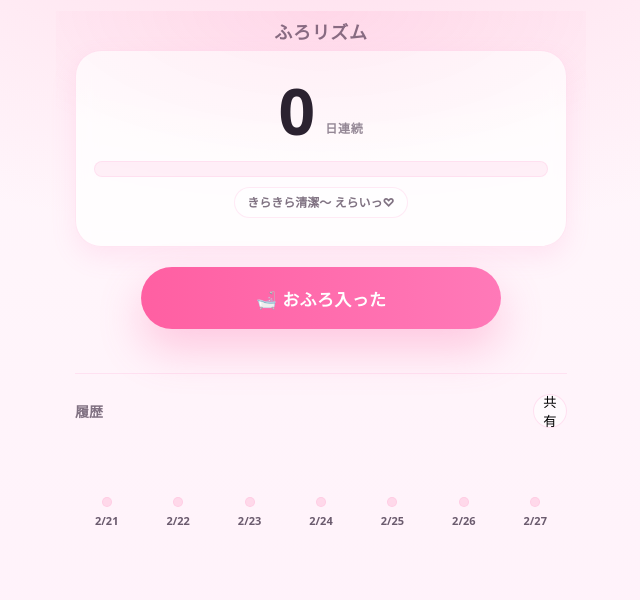
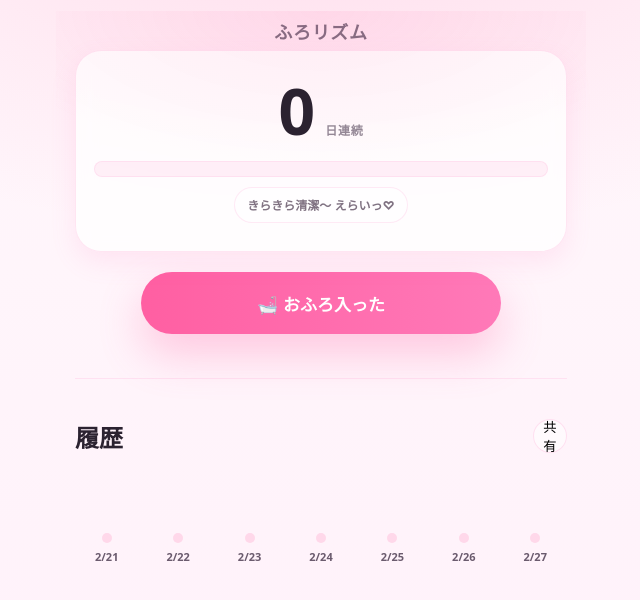
Before and after one commit to skurosawa/chinkasu-pwa, a React (Vite) app: page / in a window 1280 px wide. Shown: the top 600 px of the page, without its empty margins (319-959 px from the left). Built offline with nearby package versions, Linux system fonts and the light colour scheme.

Commit message:
refactor: remove unused diffDaysByDayKey after domain separation

```diff
--- a/src/App.css
+++ b/src/App.css
@@ -1,96 +1,122 @@
+/* =========================================================
+   🎀 ふろリズム — App.css（整理版）
+   役割ごとにセクション分け＋設計意図コメント付き
+   ========================================================= */
+
+
+/* =========================================================
+   🎨 Design Tokens（色・半径・影などの共通定義）
+   ========================================================= */
+
 :root {
+  /* 背景グラデーション */
   --bg0: #fff7fb;
   --bg1: #fff1fa;
 
+  /* カード表面 */
   --card: rgba(255, 255, 255, 0.78);
 
+  /* 薄い境界線 */
   --line: rgba(255, 105, 180, 0.16);
 
+  /* 文字色 */
   --text: #2b2230;
   --sub: #6b5b6e;
 
+  /* ブランドピンク */
   --pink: #ff5fa2;
   --pink2: #ffa6d4;
   --pink3: #ffd1e8;
 
+  /* 影（浮遊感） */
   --shadow: 0 10px 26px rgba(255, 105, 180, 0.12);
 
+  /* 角丸 */
   --r-xl: 26px;
 }
+
+
+/* =========================================================
+   🧱 Reset / Base
+   iOS Safari / PWA 安定化を優先
+   ========================================================= */
 
 * {
   box-sizing: border-box;
 }
 
-/* ✅ iOS Safari / PWAでの土台を安定化 */
 html,
 body {
   height: 100%;
 }
 
-/* ✅ iOSの表示領域変動に強い（PWA / Safari） */
+/* iOSのアドレスバー変動に強い高さ指定 */
 body {
   min-height: 100svh;
-
   margin: 0;
   color: var(--text);
-  background: radial-gradient(
-      1200px 600px at 50% -120px,
-      rgba(255, 95, 162, 0.18),
-      transparent 60%
-    ),
+
+  background:
+    radial-gradient(1200px 600px at 50% -120px, rgba(255,95,162,0.18), transparent 60%),
     linear-gradient(180deg, var(--bg0), var(--bg1));
+
+  font-family:
+    system-ui,
+    -apple-system,
+    "Hiragino Sans",
+    "Noto Sans JP",
+    "Helvetica Neue",
+    Arial,
+    sans-serif;
+
   -webkit-text-size-adjust: 100%;
-  font-family: system-ui, -apple-system, "Hiragino Sans", "Noto Sans JP",
-    "Helvetica Neue", Arial, sans-serif;
-
   -webkit-tap-highlight-color: transparent;
 
-  /* ✅ 文字の見え方を安定化（iOSで太字が潰れにくく） */
+  /* フォントレンダリング安定 */
   -webkit-font-smoothing: antialiased;
   -moz-osx-font-smoothing: grayscale;
   text-rendering: optimizeLegibility;
 }
 
-/* ---------- App Shell ---------- */
+
+/* =========================================================
+   📦 App Shell
+   ========================================================= */
 
 .app {
   max-width: 520px;
   margin: 0 auto;
-  padding: calc(18px + env(safe-area-inset-top)) 14px
+  padding:
+    calc(18px + env(safe-area-inset-top))
+    14px
     calc(28px + env(safe-area-inset-bottom));
-  color: var(--text);
   position: relative;
 }
 
-/* ✅ 危険域の空気（うっすら曇る） */
+/* 危険域で空気を暗くする演出 */
 .app::before {
   content: "";
   position: absolute;
   inset: -8px;
+  border-radius: 24px;
   pointer-events: none;
-  border-radius: 24px;
 
   opacity: 0;
   transition: opacity 0.25s ease;
 
-  background: radial-gradient(
-      900px 420px at 50% -120px,
-      rgba(20, 10, 28, 0.18),
-      transparent 62%
-    ),
-    radial-gradient(
-      700px 520px at 50% 110%,
-      rgba(10, 6, 18, 0.12),
-      transparent 60%
-    );
+  background:
+    radial-gradient(900px 420px at 50% -120px, rgba(20,10,28,0.18), transparent 62%),
+    radial-gradient(700px 520px at 50% 110%, rgba(10,6,18,0.12), transparent 60%);
 }
 
 .app.dangerMode::before {
   opacity: 1;
 }
 
-/* ---------- Layout ---------- */
+
+/* =========================================================
+   🧭 Layout
+   ========================================================= */
 
 .stage {
   display: flex;
@@ -98,7 +124,10 @@ body {
   gap: 20px;
 }
 
-/* ---------- Top ---------- */
+
+/* =========================================================
+   🏷 Header
+   ========================================================= */
 
 .top {
   padding-top: env(safe-area-inset-top);
@@ -118,7 +147,6 @@ body {
   font-weight: 900;
   letter-spacing: 0.04em;
   color: rgba(107, 91, 110, 0.88);
-  text-align: center;
 }
 
 .godBadge {
@@ -127,53 +155,56 @@ body {
   gap: 8px;
   padding: 6px 10px;
   border-radius: 999px;
+
   border: 1px solid rgba(255, 105, 180, 0.18);
   background: rgba(255, 255, 255, 0.58);
+
+  font-size: 12px;
   font-weight: 900;
-  font-size: 12px;
   color: var(--pink);
 }
 
-/* ---------- Hero (主役) ---------- */
+
+/* =========================================================
+   🌟 Hero Card（主役UI）
+   ========================================================= */
 
 .hero {
   position: relative;
   padding: 28px 18px;
   border-radius: var(--r-xl);
-  background: var(--card);
+
   border: 1px solid var(--line);
   box-shadow: var(--shadow);
+  text-align: center;
 
-  /* ✅ 透明感の強化（対応環境のみ） */
+  /* 透明カード */
   backdrop-filter: blur(10px);
   -webkit-backdrop-filter: blur(10px);
 
-  /* ✅ backdrop-filter 非対応のときも“白カード感”が保てる */
-  background-color: rgba(255, 255, 255, 0.84);
-
-  text-align: center;
+  /* 非対応ブラウザ用フォールバック */
+  background-color: rgba(255,255,255,0.84);
 }
 
-/* ✅ backdrop-filterが効く環境では元の透け感に戻す（安定＆綺麗） */
 @supports ((-webkit-backdrop-filter: blur(1px)) or (backdrop-filter: blur(1px))) {
   .hero {
     background-color: var(--card);
   }
 }
 
-/* ✨ ほんのり空気感 */
+/* 空気の光 */
 .hero::after {
   content: "";
   position: absolute;
   inset: -40px -20px;
-  background: radial-gradient(
-    500px 220px at 50% 0%,
-    rgba(255, 95, 162, 0.10),
-    transparent 70%
-  );
+  background: radial-gradient(500px 220px at 50% 0%, rgba(255,95,162,0.10), transparent 70%);
   z-index: -1;
-  pointer-events: none;
 }
+
+
+/* =========================================================
+   🔢 Streak Number
+   ========================================================= */
 
 .heroNumber {
   display: flex;
@@ -193,8 +224,12 @@ body {
   font-weight: 900;
   letter-spacing: 0.06em;
   color: rgba(107, 91, 110, 0.72);
-  transform: translateY(-2px);
 }
+
+
+/* =========================================================
+   📊 Danger Gauge
+   ========================================================= */
 
 .gaugeWrap {
   margin-top: 18px;
@@ -203,91 +238,58 @@ body {
   justify-items: center;
 }
 
-/* ---------- Gauge ---------- */
-
 .gauge {
   width: 100%;
   height: 16px;
   border-radius: 999px;
-  background: rgba(255, 105, 180, 0.09);
-  border: 1px solid rgba(255, 105, 180, 0.11);
   overflow: hidden;
+
+  background: rgba(255,105,180,0.09);
+  border: 1px solid rgba(255,105,180,0.11);
 }
 
 .gaugeFill {
   height: 100%;
   border-radius: 999px;
-  transition: width 0.25s ease, filter 0.2s ease, box-shadow 0.2s ease;
+  transition: width 0.25s ease;
 }
 
-/* ✅ 0%でもレールは見せる（塗りは0） */
 .gauge.isZero {
-  background: rgba(255, 105, 180, 0.06);
-  border-color: rgba(255, 105, 180, 0.08);
+  background: rgba(255,105,180,0.06);
 }
 
-/* ===== 6段階：かわいい → 黒っぽい ===== */
 
-/* 0〜11h */
-.gauge.low .gaugeFill {
-  background: linear-gradient(90deg, #ffb2da, #ffe1f1);
-}
+/* 危険度カラー段階 */
+.gauge.low .gaugeFill     { background: linear-gradient(90deg,#ffb2da,#ffe1f1); }
+.gauge.lowmid .gaugeFill  { background: linear-gradient(90deg,#ff7dbb,#ffb2da,#ffe1f1); }
+.gauge.mid .gaugeFill     { background: linear-gradient(90deg,#ff4fa2,#d946ef); }
+.gauge.high .gaugeFill    { background: linear-gradient(90deg,#a855f7,#7e22ce); }
+.gauge.extreme .gaugeFill { background: linear-gradient(90deg,#581c87,#2e1065); }
+.gauge.extreme2 .gaugeFill{ background: linear-gradient(90deg,#1b0b2a,#0f0a1a,#05040a); }
 
-/* 12〜23h */
-.gauge.lowmid .gaugeFill {
-  background: linear-gradient(90deg, #ff7dbb, #ffb2da, #ffe1f1);
-}
 
-/* 24〜35h */
-.gauge.mid .gaugeFill {
-  background: linear-gradient(90deg, #ff4fa2, #d946ef);
-}
-
-/* 36〜47h */
-.gauge.high .gaugeFill {
-  background: linear-gradient(90deg, #a855f7, #7e22ce);
-}
-
-/* 48〜71h */
-.gauge.extreme .gaugeFill {
-  background: linear-gradient(90deg, #581c87, #2e1065);
-  box-shadow: 0 0 12px rgba(46, 16, 101, 0.35);
-}
-
-/* 72h〜 */
-.gauge.extreme2 .gaugeFill {
-  background: linear-gradient(90deg, #1b0b2a, #0f0a1a, #05040a);
-  box-shadow: 0 0 18px rgba(0, 0, 0, 0.55);
-  filter: saturate(0.9) contrast(1.05);
-}
-
-/* ---------- Danger comment badge ---------- */
+/* =========================================================
+   💬 Danger Comment
+   ========================================================= */
 
 .dangerBadge {
-  max-width: 100%;
   padding: 8px 12px;
   border-radius: 999px;
-  border: 1px solid rgba(255, 105, 180, 0.14);
-  background: rgba(255, 255, 255, 0.58);
+
+  border: 1px solid rgba(255,105,180,0.14);
+  background: rgba(255,255,255,0.58);
+
+  font-size: 12px;
   font-weight: 900;
-  font-size: 12px;
-  line-height: 1.1;
-  color: rgba(107, 91, 110, 0.86);
-  user-select: none;
+  color: rgba(107,91,110,0.86);
+
   pointer-events: none;
 }
 
-/* ボタンに見えないように固定（色は変えない方針） */
-.dangerBadge--low,
-.dangerBadge--lowmid,
-.dangerBadge--mid,
-.dangerBadge--high,
-.dangerBadge--extreme,
-.dangerBadge--extreme2 {
-  color: rgba(107, 91, 110, 0.86);
-}
 
-/* ---------- CTA (唯一の強ボタン) ---------- */
+/* =========================================================
+   🚿 Bath Button（最重要ボタン）
+   ========================================================= */
 
 .cta {
   display: flex;
@@ -307,83 +309,35 @@ body {
   border: 0;
   border-radius: 999px;
 
+  font-size: 17px;
   font-weight: 900;
-  font-size: 17px;
-  letter-spacing: 0.02em;
   color: #fff;
 
   background: linear-gradient(90deg, var(--pink), #ff79b8);
-  box-shadow: 0 20px 44px rgba(255, 95, 162, 0.30);
+  box-shadow: 0 20px 44px rgba(255,95,162,0.30);
 
   cursor: pointer;
-  -webkit-tap-highlight-color: transparent;
-  touch-action: manipulation;
-
-  position: relative;
-  overflow: hidden;
 }
 
 .bathCta:active {
   transform: translateY(1px) scale(0.99);
 }
 
-.bathEmoji {
-  font-size: 20px;
-  line-height: 1;
-  transform: translateY(1px);
-}
 
-.bathLabel {
-  font-size: 16px;
-}
-
-/* きらっ（軽量） */
-.bathCta.bathFx::after {
-  content: "";
-  position: absolute;
-  inset: -40%;
-  background: radial-gradient(
-    circle,
-    rgba(255, 255, 255, 0.9) 0%,
-    rgba(255, 255, 255, 0.4) 25%,
-    transparent 60%
-  );
-  animation: bathSparkle 0.4s ease-out;
-  pointer-events: none;
-}
-
-@keyframes bathSparkle {
-  0% {
-    opacity: 0.8;
-    transform: scale(0.8);
-  }
-  100% {
-    opacity: 0;
-    transform: scale(1.6);
-  }
-}
-
-/* ---------- History panel ---------- */
+/* =========================================================
+   📈 History Panel
+   ========================================================= */
 
 .historyPanel {
   margin-top: 24px;
   padding-top: 20px;
-  border-top: 1px solid rgba(255, 105, 180, 0.14);
+  border-top: 1px solid rgba(255,105,180,0.14);
 }
 
 .panelHeader {
   display: flex;
   align-items: center;
   justify-content: space-between;
-  gap: 12px;
-  margin-bottom: 10px;
-}
-
-.panelTitle {
-  margin: 0;
-  font-weight: 900;
-  font-size: 14px;
-  color: rgba(107, 91, 110, 0.86);
 }
 
 .historyBars {
@@ -400,24 +354,20 @@ body {
   align-items: center;
   gap: 6px;
   flex: 1;
-  pointer-events: none;
 }
 
 .historyBar {
   width: 100%;
   max-width: 28px;
-  background: linear-gradient(180deg, #ff7dbb, #ffb2da);
+  background: linear-gradient(180deg,#ff7dbb,#ffb2da);
   border-radius: 8px 8px 4px 4px;
-  transition: height 0.2s ease;
-  opacity: 1;
 }
 
 .historyDot {
   width: 10px;
   height: 10px;
   border-radius: 999px;
-  background: rgba(255, 95, 162, 0.18);
-  border: 1px solid rgba(255, 95, 162, 0.10);
+  background: rgba(255,95,162,0.18);
 }
 
 .historyDay {
@@ -426,12 +376,12 @@ body {
   font-weight: 700;
 }
 
-/* ---------- Share Button (icon only / pink) ---------- */
+
+/* =========================================================
+   🔗 Share Button
+   ========================================================= */
 
 .shareBtn {
-  appearance: none;
-  -webkit-appearance: none;
-
   display: inline-flex;
   align-items: center;
   justify-content: center;
@@ -440,18 +390,10 @@ body {
   height: 34px;
 
   border-radius: 999px;
-  border: 1px solid rgba(255, 105, 180, 0.18);
-  background: rgba(255, 255, 255, 0.55);
+  border: 1px solid rgba(255,105,180,0.18);
+  background: rgba(255,255,255,0.55);
 
   cursor: pointer;
-  pointer-events: auto;
-
-  -webkit-tap-highlight-color: transparent;
-  transition: background 0.15s ease, transform 0.1s ease;
-}
-
-.shareBtn:active {
-  transform: translateY(0.5px) scale(0.97);
 }
 
 .shareIcon {
@@ -460,28 +402,16 @@ body {
   color: var(--pink);
 }
 
-@media (hover: hover) {
-  .shareBtn:hover {
-    background: rgba(255, 255, 255, 0.65);
-  }
-}
 
-/* ---------- Accessibility ---------- */
+/* =========================================================
+   ♿ Motion Reduction
+   ========================================================= */
 
 @media (prefers-reduced-motion: reduce) {
-  .gaugeFill {
-    transition: none;
-  }
-  .historyBar {
-    transition: none;
-  }
-  .bathCta {
-    transition: none;
-  }
+  .gaugeFill,
+  .historyBar,
+  .bathCta,
   .app::before {
     transition: none;
   }
-  .bathCta.bathFx::after {
-    animation: none;
-  }
 }
```
